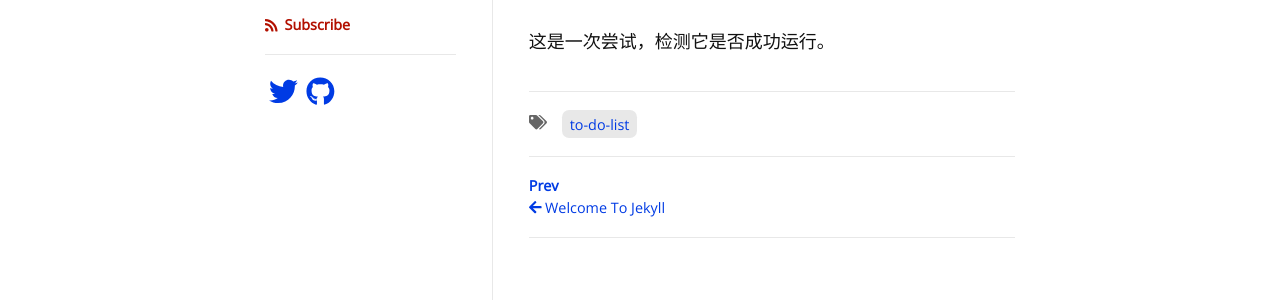
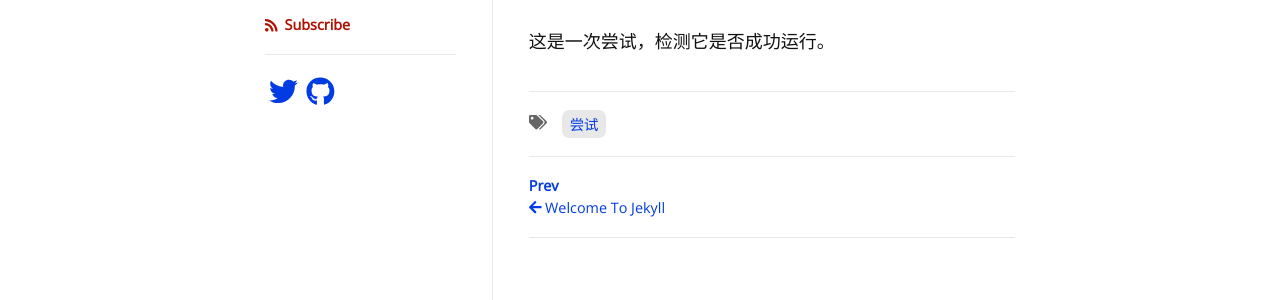
Before and after one commit to cloud-windl/cloud-windl.github.io, a Jekyll site: the page built from _posts/2023-10-08--这是一次尝试.md, in a window 1280 px wide. Shown: the part 343-643 px from the top of the page. Built offline with Jekyll 4.4.1, drawn with Linux system fonts in a browser that asks for light colours; nearby versions of some CDN libraries; some web fonts are replaced.

Commit message:
Update 2023-10-08--这是一次尝试.md

```diff
--- a/_posts/2023-10-08--这是一次尝试.md
+++ b/_posts/2023-10-08--这是一次尝试.md
@@ -1,7 +1,7 @@
 ---
 layout: post
 title: 这是一次尝试
-tags: [to-do list]
+tags: [尝试]
 ---
 
 这是一次尝试，检测它是否成功运行。
```
